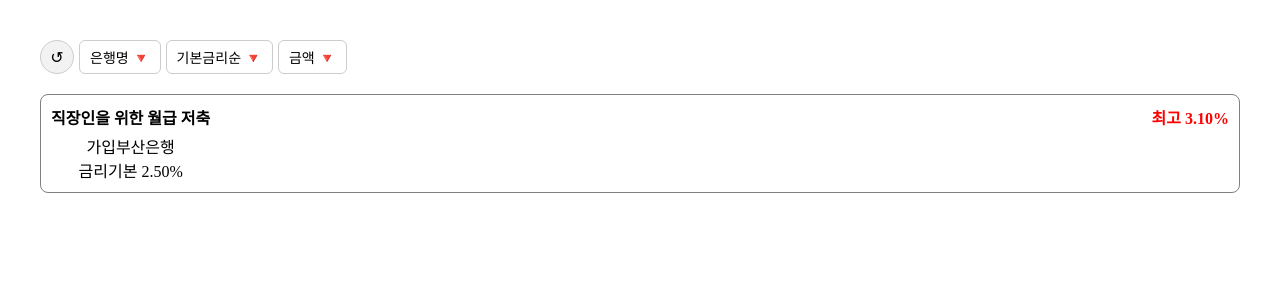
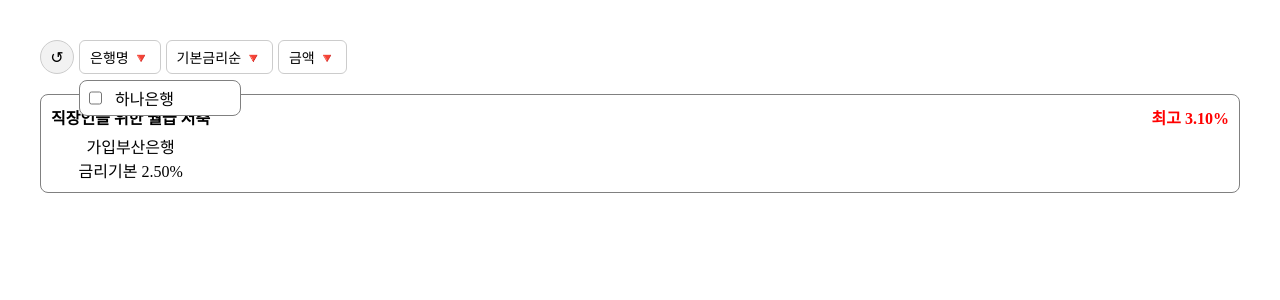
Before and after one commit to shchoon/bank-service, a React (Vite) app in the folder client/: page / in a window 1280 px wide. Shown: the top 300 px of the page. Built offline with nearby package versions, Linux system fonts and the light colour scheme; no server answers.

Commit message:
C:/Program Files/Git/bankList 요청 처리 구현

```diff
--- a/client/src/App.tsx
+++ b/client/src/App.tsx
@@ -31,9 +31,7 @@
 
 function App() {
   const getData = async () => {
-    const data = await fetch(
-      "http://localhost:3333/?companyCode=HN&companyCode=WR"
-    );
+    const data = await fetch("http://localhost:3333/bankList");
     console.log(data);
   };
   getData();
--- a/client/src/_components/Filter.tsx
+++ b/client/src/_components/Filter.tsx
@@ -1,4 +1,5 @@
 import styled from "styled-components";
+import BankCodeModal from "./filter/BankCodeModal";
 
 const FilterContainer = styled.div`
   display: flex;
@@ -16,6 +17,10 @@
   display: flex;
   align-items: center;
   justify-content: center;
+`;
+
+const FilerBox = styled.div`
+  position: relative;
 `;
 
 const FilterOption = styled.div`
@@ -36,7 +41,10 @@
   return (
     <FilterContainer>
       <RefreshButton>↺</RefreshButton>
-      <FilterOption>은행명 🔻</FilterOption>
+      <FilerBox>
+        <FilterOption>은행명 🔻</FilterOption>
+        <BankCodeModal />
+      </FilerBox>
       <FilterOption>기본금리순 🔻</FilterOption>
       <FilterOption>금액 🔻</FilterOption>
     </FilterContainer>
--- /dev/null
+++ b/client/src/_components/filter/BankCodeModal.tsx
@@ -0,0 +1,30 @@
+import styled from "styled-components";
+
+const Container = styled.div`
+  padding: 5px;
+  border: 1px solid gray;
+  border-radius: 8px;
+  position: absolute;
+  top: 40px;
+  gap: 5px;
+  width: 150px;
+  background: white;
+`;
+
+const CheckContainer = styled.label`
+  display: flex;
+  gap: 10px;
+`;
+
+export default function BankCodeModal() {
+  return (
+    <Container>
+      <CheckContainer>
+        <input type="checkbox" />
+        <div style={{ display: "flex", flex: 1, alignItems: "center" }}>
+          <span>하나은행</span>
+        </div>
+      </CheckContainer>
+    </Container>
+  );
+}
```
Also changed, not shown: 1 other file (tests, documents, lock files or other folders).
